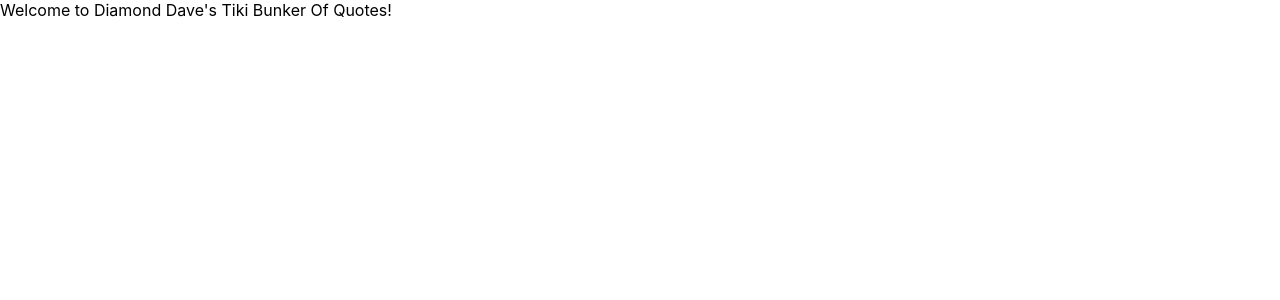
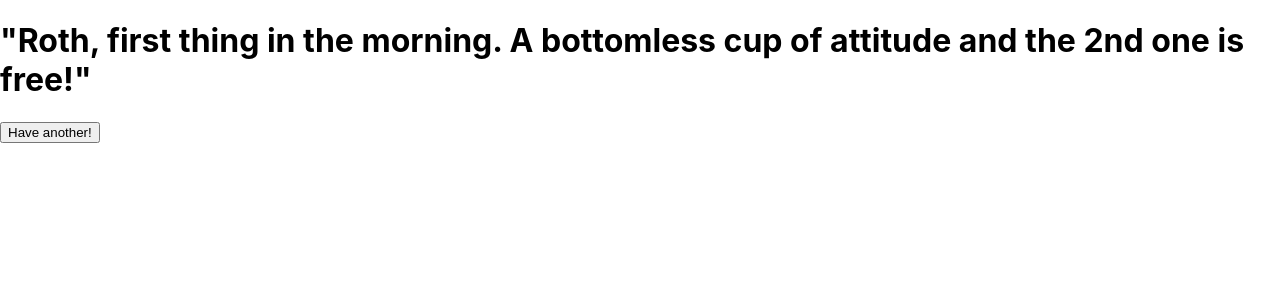
Before and after one commit to anthonypagano/dlr-client, a React (Create React App) app: page / in a window 1280 px wide. Shown: the top 300 px of the page. Built offline with nearby package versions, Linux system fonts and the light colour scheme.

Commit message:
master: proof of concept for random quote gen

```diff
--- a/src/components/Quotes.js
+++ b/src/components/Quotes.js
@@ -1,13 +1,64 @@
 import React from 'react';
 
-function Quotes() {
-    return (
+const quotes = [
+    {dlrQuote: "Rise and shine! Wake up and smell the rock star!"},
+    {dlrQuote: "If I eat a 3 musketeers bar, drink a RedBull, and a small can of Schlitz malt liquor and wait 4 minutes, I know there's a 22 minute window that there's nothing in the state park that I can't climb like I'm spiderman! Better living through chemistry!"},
+    {dlrQuote: "Roth, first thing in the morning. A bottomless cup of attitude and the 2nd one is free!"},
+  ];
+
+  class Quotes extends React.Component {
+
+      constructor(props) {
+      super(props);
+      this.state = {
+        dlrQuote: ''
+      }
+
+      this.newQuote = this.newQuote.bind(this);
+
+    }
+
+    newQuote() {
+      let number = (Math.floor(Math.random() * quotes.length));
+
+      let quote = quotes[number].dlrQuote;
+
+      this.setState({dlrQuote: quote})
+
+    }
+
+    componentDidMount(){
+      this.newQuote();
+    }
+
+    render() {
+      return (
+        <div id="quote-box" className="center-div">
+          <Text quote={this.state.dlrQuote} />
+          <Buttons handleNewQuote={this.newQuote} quote={this.state.dlrQuote} />
+        </div>
+      )
+    }
+  }
+
+  class Text extends React.Component {
+    render() {
+      return (
         <div>
-            <header>
-                Welcome to Diamond Dave's Tiki Bunker Of Quotes!
-            </header>
+        <h1>"{this.props.quote}"</h1>
         </div>
-    );
-}
+      )
+    }
+  }
+
+  class Buttons extends React.Component {
+    render() {
+      return (
+        <div>
+          <button type="button" id="new-quote" onClick={this.props.handleNewQuote}>Have another!</button>
+        </div>
+      )
+    }
+  }
 
 export default Quotes;
```
